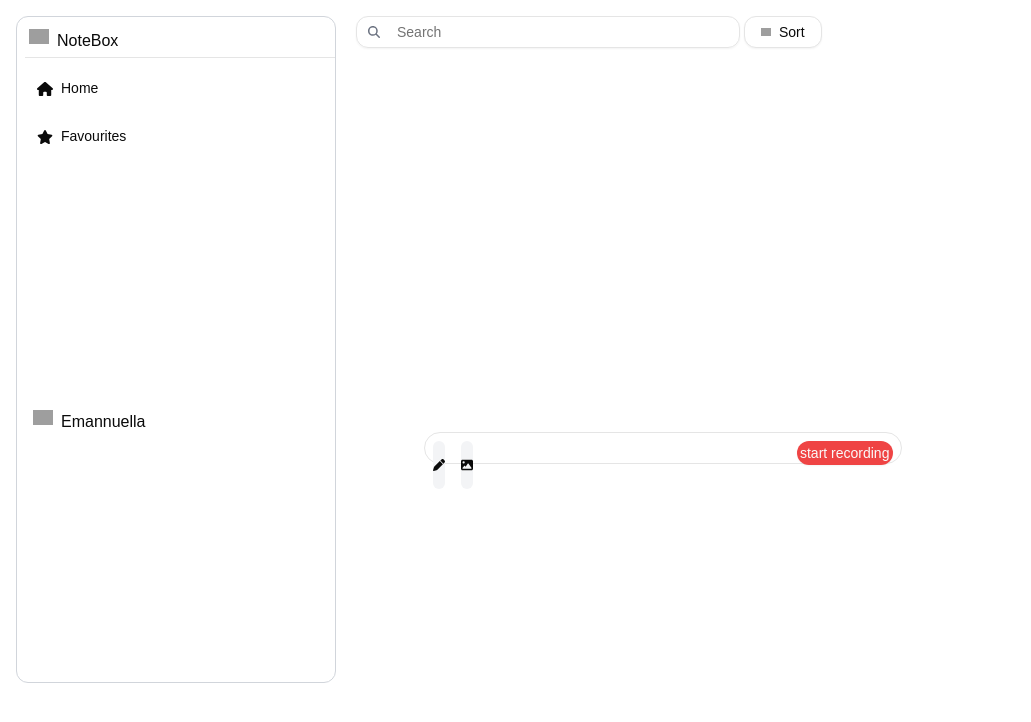
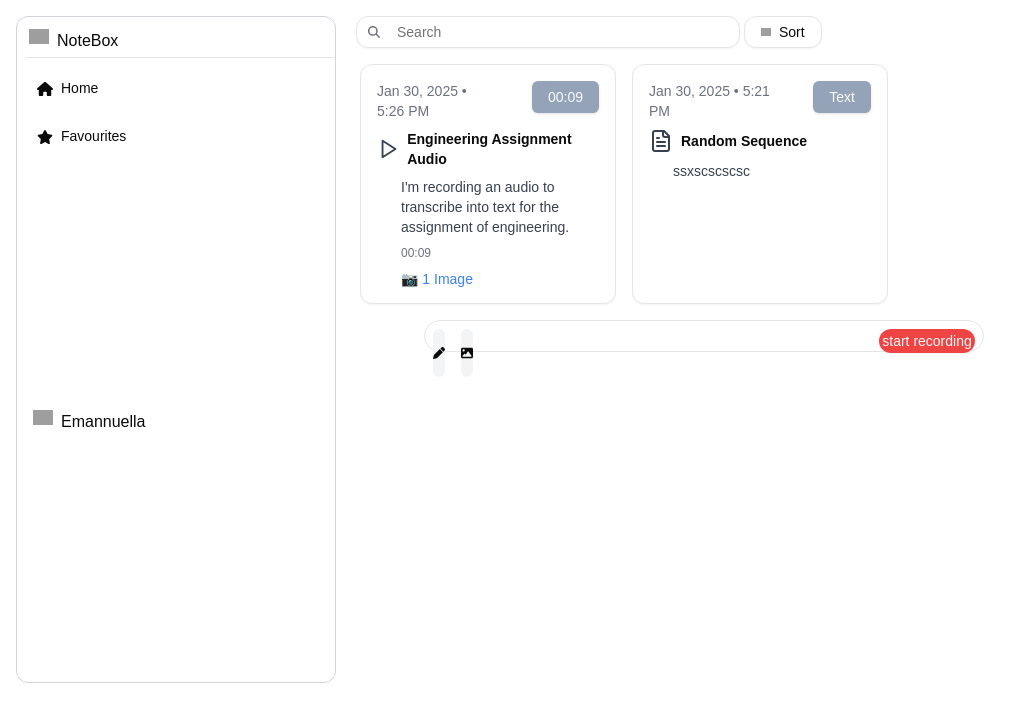
Before and after one commit to Monu2114/Notes, a Next.js app: page / in a window 1280 px wide. Shown: the top 722 px of the page, without its empty margins (0-1031 px from the left). Built offline with nearby package versions, Linux system fonts and the light colour scheme; grey boxes are pictures that could not be loaded.

Commit message:
note component

```diff
--- a/src/app/page.js
+++ b/src/app/page.js
@@ -1,13 +1,16 @@
 import Navbar from "@/components/navbar";
 import Textbar from "@/components/textbar";
 import Search from "@/components/search";
+import Note from "@/components/note";
 export default function Home() {
   return (
     <div className="ml-4 flex mt-4 h-screen w-screen gap-2">
       <Navbar />
-      <div className="flex flex-col gap-48">
+      <div className="flex flex-col">
         <Search />
-        <div></div>
+        <div className="flex">
+          <Note />
+        </div>
         <Textbar />
       </div>
     </div>
--- /dev/null
+++ b/src/components/note.jsx
@@ -0,0 +1,62 @@
+import { Card, CardContent } from "@/components/ui/card";
+import { Play, FileText } from "lucide-react";
+import { Button } from "./ui/button";
+const NoteCard = ({ type, title, content, timestamp, duration, image }) => {
+  return (
+    <Card className="w-64 p-4 border shadow-sm h-60">
+      <div className="text-gray-500 text-sm flex gap-10">
+        <div>{timestamp}</div>
+        <Button className="bg-slate-400 h-8">
+          {type === "audio" ? duration : "Text"}
+        </Button>
+      </div>
+      <div className="flex items-center gap-2 mt-2">
+        {type === "audio" ? (
+          <Play className="text-gray-700" />
+        ) : (
+          <FileText className="text-gray-700" />
+        )}
+        <h3 className="text-sm font-semibold">{title}</h3>
+      </div>
+      <CardContent className="mt-2 text-sm text-gray-700">
+        {content}
+        {type === "audio" && (
+          <div className="mt-2 flex items-center gap-2">
+            <span className="text-xs text-gray-500">{duration}</span>
+          </div>
+        )}
+        {image && <div className="mt-2 text-blue-500 text-sm">📷 {image}</div>}
+      </CardContent>
+    </Card>
+  );
+};
+
+const NotesList = () => {
+  const notes = [
+    {
+      type: "audio",
+      title: "Engineering Assignment Audio",
+      content:
+        "I'm recording an audio to transcribe into text for the assignment of engineering.",
+      timestamp: "Jan 30, 2025 • 5:26 PM",
+      duration: "00:09",
+      image: "1 Image",
+    },
+    {
+      type: "text",
+      title: "Random Sequence",
+      content: "ssxscscscsc",
+      timestamp: "Jan 30, 2025 • 5:21 PM",
+    },
+  ];
+
+  return (
+    <div className="flex gap-4 p-4">
+      {notes.map((note, index) => (
+        <NoteCard key={index} {...note} />
+      ))}
+    </div>
+  );
+};
+
+export default NotesList;
--- /dev/null
+++ b/src/components/ui/card.jsx
@@ -0,0 +1,50 @@
+import * as React from "react"
+
+import { cn } from "@/lib/utils"
+
+const Card = React.forwardRef(({ className, ...props }, ref) => (
+  <div
+    ref={ref}
+    className={cn("rounded-xl border bg-card text-card-foreground shadow", className)}
+    {...props} />
+))
+Card.displayName = "Card"
+
+const CardHeader = React.forwardRef(({ className, ...props }, ref) => (
+  <div
+    ref={ref}
+    className={cn("flex flex-col space-y-1.5 p-6", className)}
+    {...props} />
+))
+CardHeader.displayName = "CardHeader"
+
+const CardTitle = React.forwardRef(({ className, ...props }, ref) => (
+  <div
+    ref={ref}
+    className={cn("font-semibold leading-none tracking-tight", className)}
+    {...props} />
+))
+CardTitle.displayName = "CardTitle"
+
+const CardDescription = React.forwardRef(({ className, ...props }, ref) => (
+  <div
+    ref={ref}
+    className={cn("text-sm text-muted-foreground", className)}
+    {...props} />
+))
+CardDescription.displayName = "CardDescription"
+
+const CardContent = React.forwardRef(({ className, ...props }, ref) => (
+  <div ref={ref} className={cn("p-6 pt-0", className)} {...props} />
+))
+CardContent.displayName = "CardContent"
+
+const CardFooter = React.forwardRef(({ className, ...props }, ref) => (
+  <div
+    ref={ref}
+    className={cn("flex items-center p-6 pt-0", className)}
+    {...props} />
+))
+CardFooter.displayName = "CardFooter"
+
+export { Card, CardHeader, CardFooter, CardTitle, CardDescription, CardContent }
```
